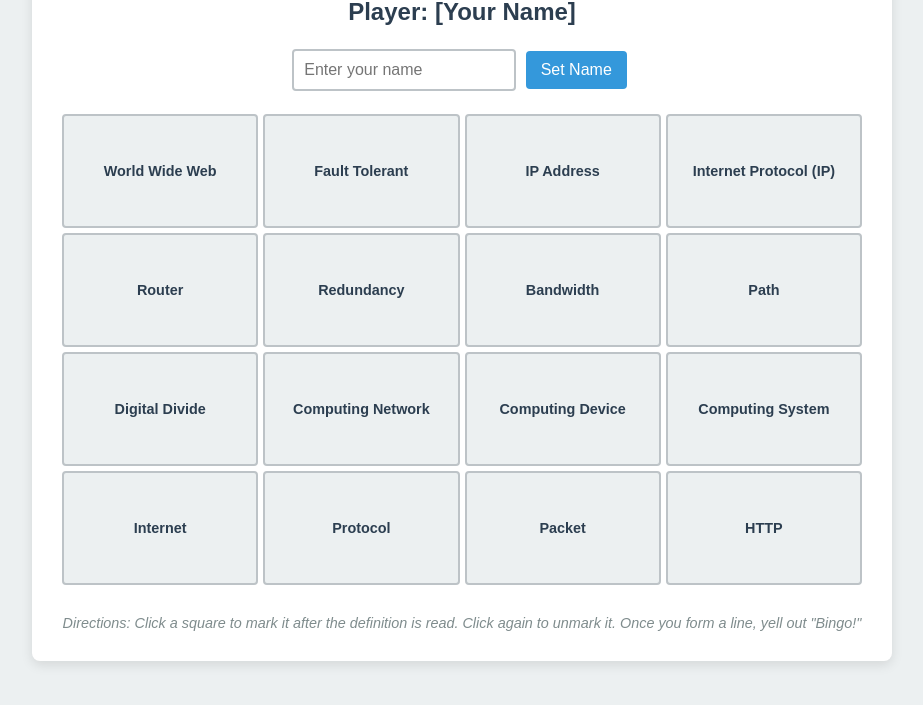
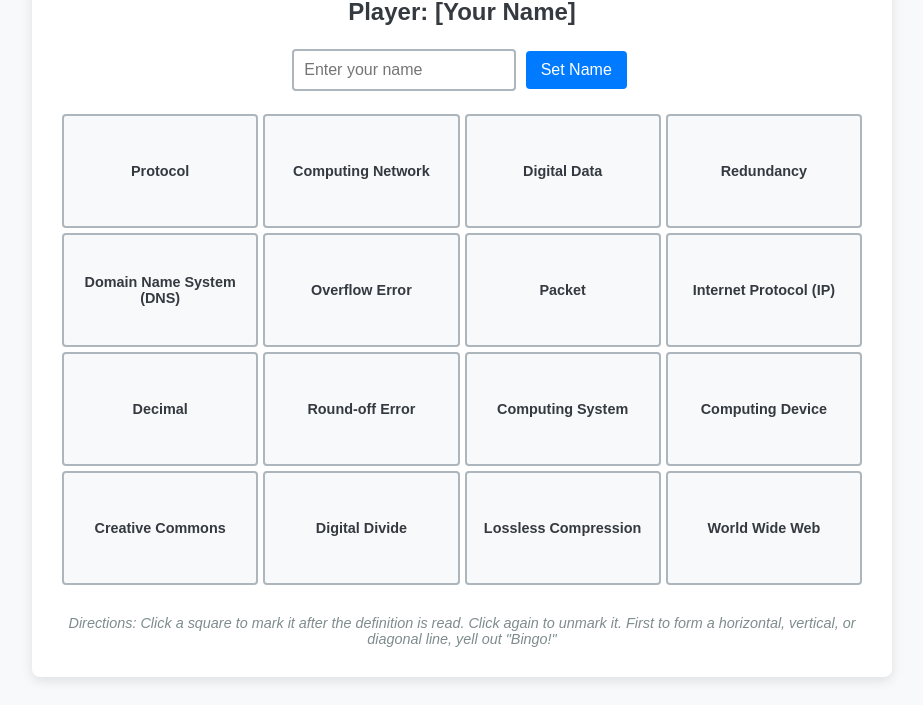
Before and after one commit to ramyrayanmes/cspU2Bingo, a plain HTML site: page index.html in a window 1280 px wide. Shown: the part 124-829 px from the top of the page, without its empty margins (178-1101 px from the left). Drawn offline with Linux system fonts and the light colour scheme.

Commit message:
Revise index.html for expanded CSP Vocabulary Bingo
Updated the HTML structure and styles for a 4x4 bingo game, including expanded vocabulary and improved UI elements.

```diff
--- a/index.html
+++ b/index.html
@@ -3,14 +3,14 @@
 <head>
     <meta charset="UTF-8">
     <meta name="viewport" content="width=device-width, initial-scale=1.0">
-    <title>CSP Unit 2 Bingo</title>
+    <title>Expanded CSP Vocabulary Bingo (4x4)</title>
     <style>
         :root {
-            --primary-color: #3498db;
-            --secondary-color: #ecf0f1;
-            --marked-color: #e74c3c;
-            --text-color: #2c3e50;
-            --border-color: #bdc3c7;
+            --primary-color: #007bff; /* Blue */
+            --secondary-color: #f8f9fa; /* Light Gray */
+            --marked-color: #dc3545; /* Red */
+            --text-color: #343a40; /* Dark Gray */
+            --border-color: #adb5bd; /* Medium Gray */
         }
 
         body {
@@ -22,7 +22,7 @@
         }
 
         .container {
-            max-width: 800px;
+            max-width: 800px; /* Reset max width for 4x4 grid */
             margin: 0 auto;
             background-color: white;
             padding: 30px;
@@ -66,12 +66,12 @@
         }
 
         #set-name-btn:hover, #regenerate-btn:hover {
-            background-color: #2980b9;
+            background-color: #0056b3;
         }
 
         #bingo-card {
             display: grid;
-            grid-template-columns: repeat(4, 1fr);
+            grid-template-columns: repeat(4, 1fr); /* 4 columns for 4x4 grid */
             gap: 5px;
             margin-top: 20px;
         }
@@ -79,11 +79,11 @@
         .bingo-cell {
             background-color: var(--secondary-color);
             border: 2px solid var(--border-color);
-            padding: 15px;
+            padding: 15px; /* Increased padding for more space */
             display: flex;
             align-items: center;
             justify-content: center;
-            height: 80px;
+            height: 80px; /* Adjusted height */
             cursor: pointer;
             text-align: center;
             font-weight: bold;
@@ -114,7 +114,7 @@
 <body>
 
 <div class="container">
-    <h1>🎯 CSP Unit 2 Vocabulary Bingo</h1>
+    <h1>🎯 Expanded CSP Vocabulary Bingo (4x4)</h1>
     <div id="name-display"></div>
 
     <div id="name-input-section">
@@ -128,29 +128,24 @@
         </div>
 
     <div class="instructions">
-        Directions: Click a square to mark it after the definition is read. Click again to unmark it. Once you form a line, yell out "Bingo!"
+        Directions: Click a square to mark it after the definition is read. Click again to unmark it. First to form a horizontal, vertical, or diagonal line, yell out "Bingo!"
     </div>
 </div>
 
 <script>
-    const vocabulary = [
-        'Computing Device',
-        'Computing System',
-        'Computing Network',
-        'Path',
-        'Bandwidth',
-        'Protocol',
-        'IP Address',
-        'Internet Protocol (IP)',
-        'Router',
-        'Packet',
-        'Redundancy',
-        'Fault Tolerant',
-        'HTTP',
-        'Internet',
-        'World Wide Web',
-        'Digital Divide'
-    ];
+    const allVocabulary = [
+        'Binary', 'Bit', 'Byte', 'Decimal', 'Overflow Error', 'Round-off Error',
+        'Analog Data', 'Digital Data', 'Sampling', 'Lossless Compression',
+        'Lossy Compression', 'Creative Commons', 'Intellectual Property',
+        'Bandwidth', 'Computing Device', 'Computing Network', 'Computing System',
+        'Path', 'IP Address', 'Internet Protocol (IP)', 'Protocol',
+        'Fault Tolerant', 'Redundancy', 'Router', 'Packet',
+        'Domain Name System (DNS)', 'HyperText Transfer Protocol (HTTP)',
+        'World Wide Web', 'Digital Divide'
+    ]; // Total 29 unique terms (Bandwidth, Computing Device, Computing Network, and Path are duplicated in the list you provided, but I've kept them unique here)
+
+    const GRID_SIZE = 4; // For a 4x4 grid
+    const CARD_SIZE = GRID_SIZE * GRID_SIZE; // 16 squares
 
     const cardContainer = document.getElementById('bingo-card');
     const nameInput = document.getElementById('name-input');
@@ -174,16 +169,19 @@
     }
 
     function createBingoCard() {
-        // Shuffle the vocabulary array
-        const shuffledVocab = shuffleArray([...vocabulary]);
+        // 1. Shuffle all vocabulary
+        const shuffledVocab = shuffleArray([...allVocabulary]);
+
+        // 2. Select only the first CARD_SIZE (16) terms for the grid
+        const cardTerms = shuffledVocab.slice(0, CARD_SIZE);
 
         cardContainer.innerHTML = ''; // Clear any existing card
 
         // Create the 4x4 grid (16 cells)
-        for (let i = 0; i < 16; i++) {
+        for (let i = 0; i < CARD_SIZE; i++) {
             const cell = document.createElement('div');
             cell.classList.add('bingo-cell');
-            cell.textContent = shuffledVocab[i];
+            cell.textContent = cardTerms[i];
             cell.addEventListener('click', toggleMark);
             cardContainer.appendChild(cell);
         }
@@ -225,8 +223,7 @@
     // Initial setup
     document.addEventListener('DOMContentLoaded', () => {
         createBingoCard();
-        updateNameDisplay(); // Set initial placeholder
-        // Hide the regenerate button until a name is set
+        updateNameDisplay();
         regenerateBtn.style.display = 'none';
     });
 </script>
```
